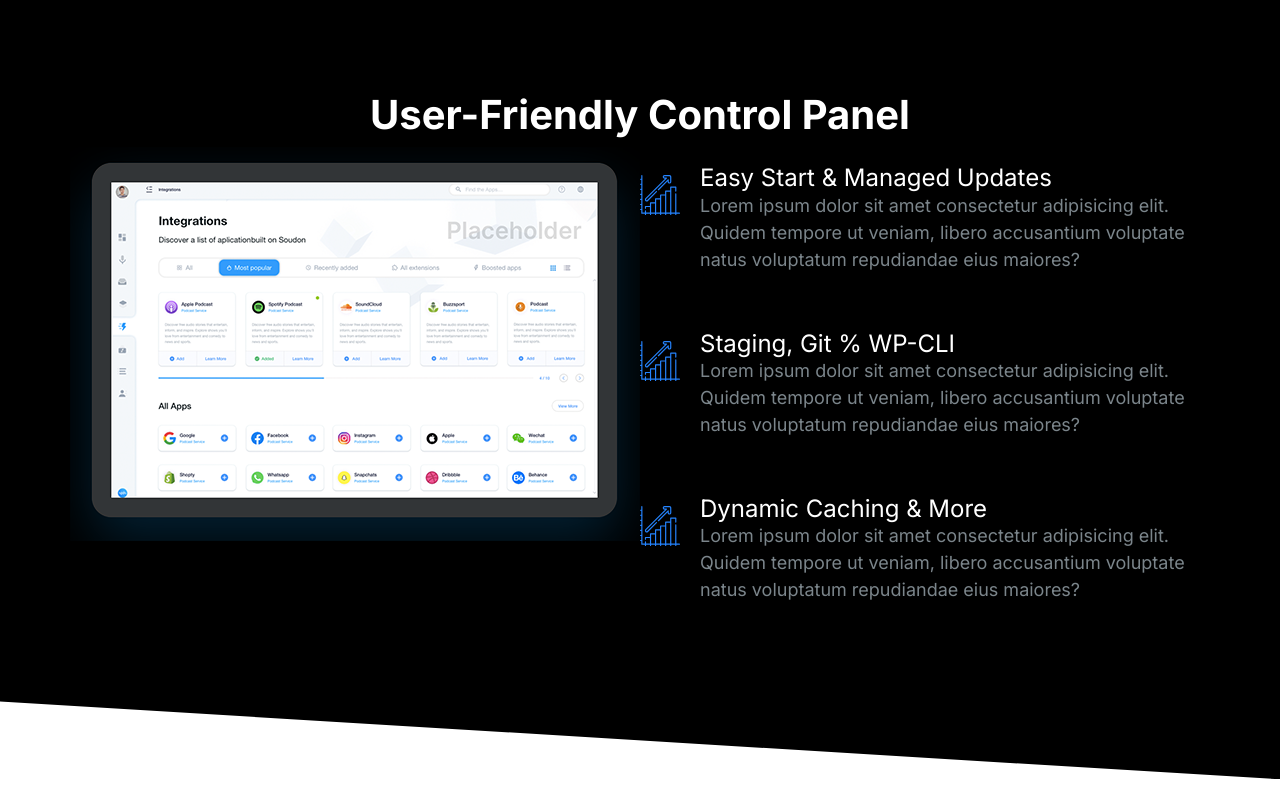
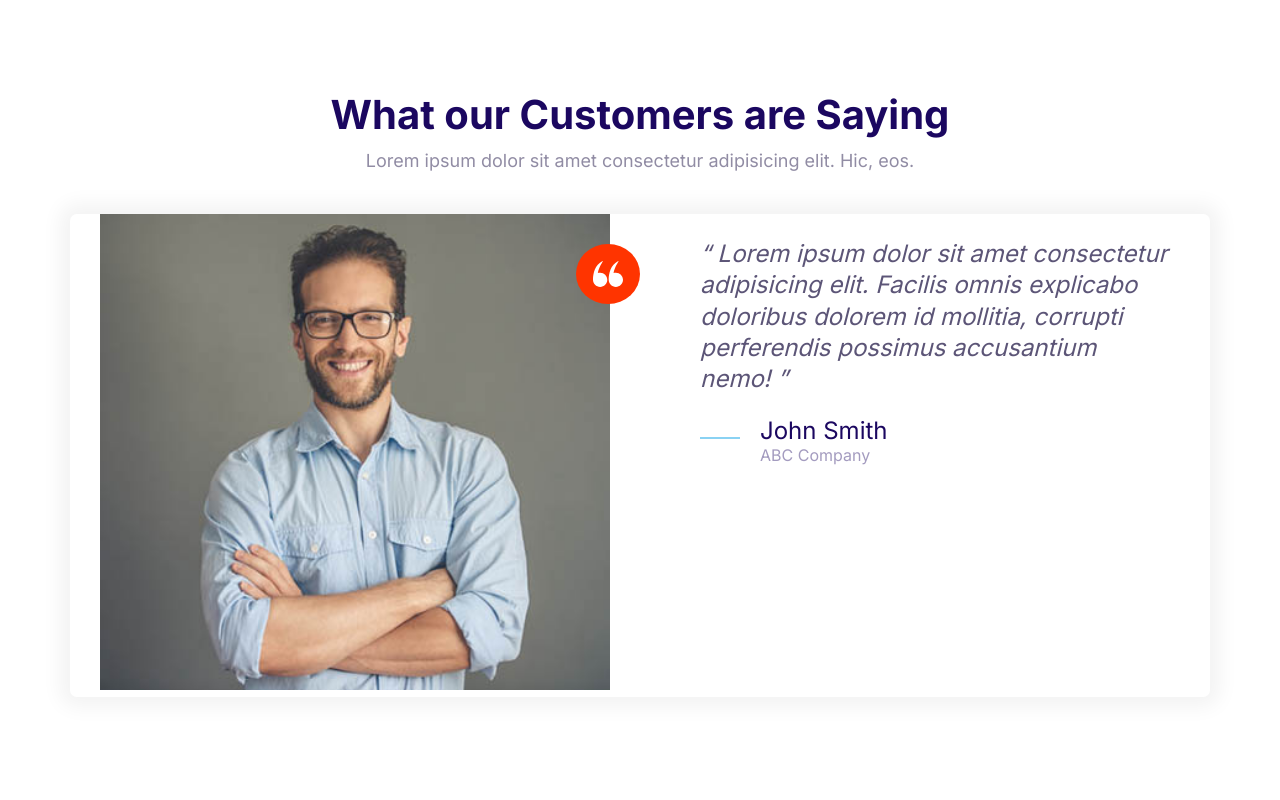
Before and after one commit to dan-jon32/moshify, a plain HTML site: page index.html in a window 1280 px wide. Drawn offline with Linux system fonts and the light colour scheme.

Commit message:
Build testimonials block component.

```diff
--- a/css/styles.css
+++ b/css/styles.css
@@ -506,6 +506,7 @@
 
 .testimonial__image {
   position: relative;
+  margin: 0 3rem;
 }
 
 .testimonial__image > img {
@@ -515,7 +516,7 @@
 .testimonial__image > .icon-container {
   position: absolute;
   top: 3rem;
-  right: -32px;
+  right: -30px;
 }
 
 @media screen and (min-width: 768px) {
@@ -609,6 +610,7 @@
 
 .block__header {
   text-align: center;
+  margin-bottom: 4rem;
 }
 
 .block__heading {
--- a/index.html
+++ b/index.html
@@ -15,73 +15,49 @@
     />
   </head>
   <body>
-    <section class="block block--dark block--skewed-right block-showcase">
+    <section class="block">
       <header class="block__header">
-        <h2>User-Friendly Control Panel</h2>
+        <h2>What our Customers are Saying</h2>
+        <p>
+          Lorem ipsum dolor sit amet consectetur adipisicing elit. Hic, eos.
+        </p>
       </header>
-      <div class="container grid grid--1x2">
-        <picture class="block-showcase__image">
-          <source
-            type="image/webp"
-            srcset="images/ipad.webp 1x, images/ipad@2x.webp 2x" />
-          <source
-            type="image/png"
-            srcset="images/ipad.png 1x, images/ipad@2x.png 2x" />
-          <img src="images/ipad@2x.png" alt=""
-        /></picture>
-        <ul class="list">
-          <li>
+      <div class="container">
+        <div class="card testimonial">
+          <div class="grid grid--1x2">
+            <div class="testimonial__image">
+              <img
+                src="./images/testimonial.jpg"
+                alt="A happy, smiling customer"
+              />
+              <span class="icon-container icon-container--accent">
+                <svg class="icon icon--white icon--small">
+                  <use xlink:href="./images/sprite.svg#quotes"></use>
+                </svg>
+              </span>
+            </div>
+            <blockquote class="quote">
+              <p class="quote__text">
+                Lorem ipsum dolor sit amet consectetur adipisicing elit. Facilis
+                omnis explicabo doloribus dolorem id mollitia, corrupti
+                perferendis possimus accusantium nemo!
+              </p>
+              <footer>
                 <div class="media">
                   <div class="media__image">
-                <svg class="icon icon--primary">
-                  <use xlink:href="./images/sprite.svg#growth"></use>
+                    <svg class="icon icon--primary quote__line">
+                      <use xlink:href="./images/sprite.svg#line"></use>
                     </svg>
                   </div>
                   <div class="media__body">
-                <h3 class="media__title">Easy Start & Managed Updates</h3>
-                <p>
-                  Lorem ipsum dolor sit amet consectetur adipisicing elit.
-                  Quidem tempore ut veniam, libero accusantium voluptate natus
-                  voluptatum repudiandae eius maiores?
-                </p>
+                    <h3 class="media__title quote__author">John Smith</h3>
+                    <p class="quote__organisation">ABC Company</p>
                   </div>
                 </div>
-          </li>
-          <li>
-            <div class="media">
-              <div class="media__image">
-                <svg class="icon icon--primary">
-                  <use xlink:href="./images/sprite.svg#growth"></use>
-                </svg>
-              </div>
-              <div class="media__body">
-                <h3 class="media__title">Staging, Git % WP-CLI</h3>
-                <p>
-                  Lorem ipsum dolor sit amet consectetur adipisicing elit.
-                  Quidem tempore ut veniam, libero accusantium voluptate natus
-                  voluptatum repudiandae eius maiores?
-                </p>
+              </footer>
+            </blockquote>
           </div>
         </div>
-          </li>
-          <li>
-            <div class="media">
-              <div class="media__image">
-                <svg class="icon icon--primary">
-                  <use xlink:href="./images/sprite.svg#growth"></use>
-                </svg>
-              </div>
-              <div class="media__body">
-                <h3 class="media__title">Dynamic Caching & More</h3>
-                <p>
-                  Lorem ipsum dolor sit amet consectetur adipisicing elit.
-                  Quidem tempore ut veniam, libero accusantium voluptate natus
-                  voluptatum repudiandae eius maiores?
-                </p>
-              </div>
-            </div>
-          </li>
-        </ul>
       </div>
     </section>
     <script src="js/main.js"></script>
```
Also changed, not shown: components/block__testimonials.html (added, +40 -0 lines). Lines whose indentation alone changed are shown as unchanged.
